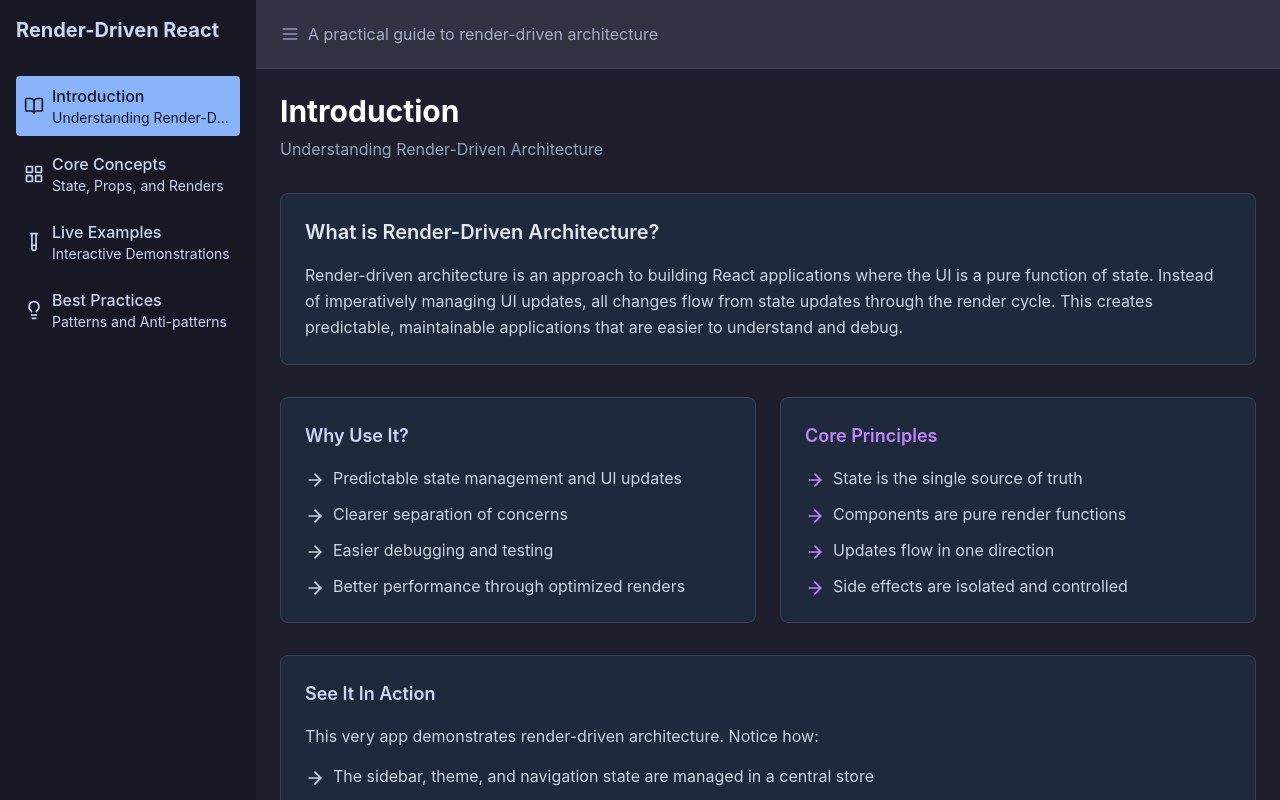
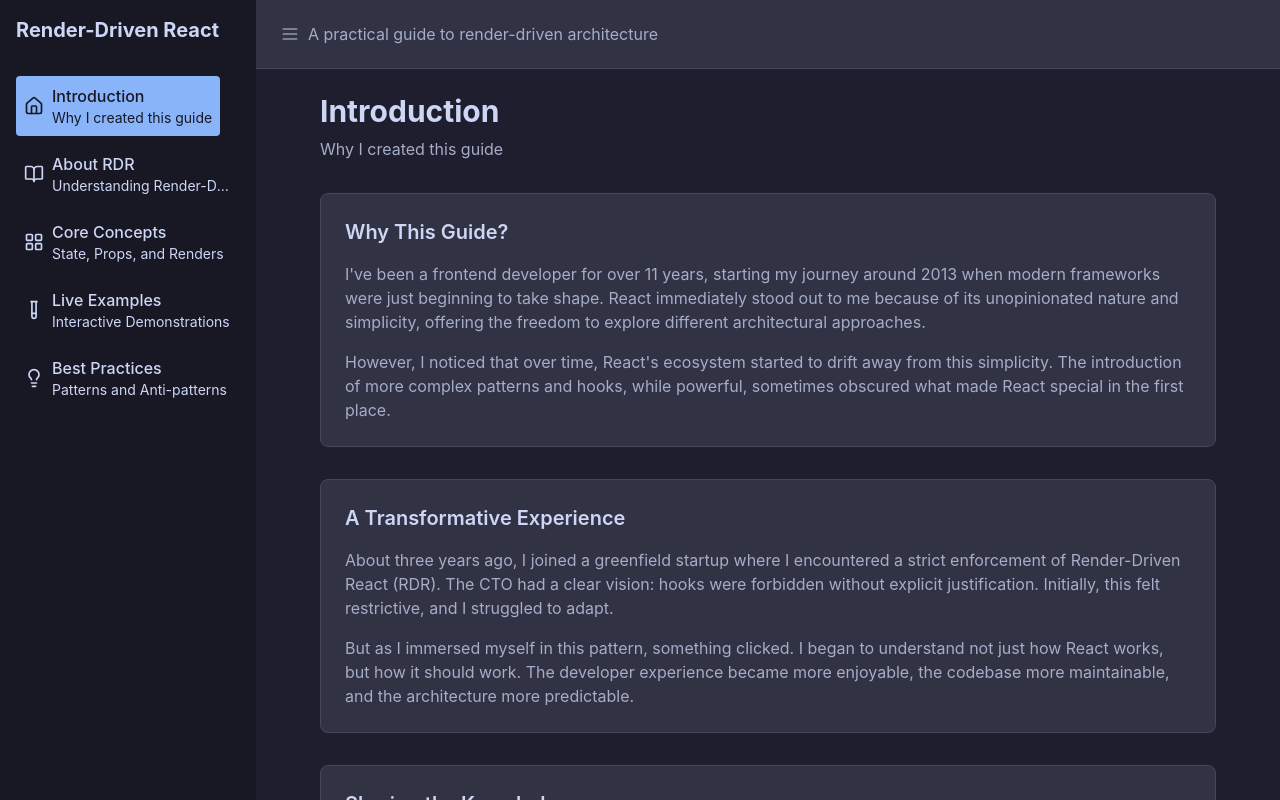
Before and after one commit to Shane-IL/render-driven-demo, a React (Vite) app: page / in a window 1280 px wide. Built offline with nearby package versions, Linux system fonts and the light colour scheme.

Commit message:
Theming and new intro

```diff
--- a/src/components/layout/Main.jsx
+++ b/src/components/layout/Main.jsx
@@ -2,6 +2,7 @@
 import { SECTIONS } from '../../constants/navigation';
 import {
   Intro,
+  About,
   CoreConcepts,
   Examples,
   BestPractices
@@ -14,6 +15,8 @@
     switch(currentSection) {
       case 'intro':
         return <Intro />;
+      case 'about':
+        return <About />;
       case 'core-concepts':
         return <CoreConcepts />;
       case 'examples':
@@ -29,12 +32,12 @@
 
   return (
     <main className="flex-1 p-6 overflow-auto">
-      <div className="max-w-5xl mx-auto">
+      <div className="max-w-4xl mx-auto">
         <div className="mb-8">
-          <h1 className="text-3xl font-bold text-white mb-2">
+          <h1 className="text-3xl font-bold text-text mb-2">
             {currentSectionData?.title}
           </h1>
-          <p className="text-slate-400">
+          <p className="text-subtext0">
             {currentSectionData?.description}
           </p>
         </div>
--- /dev/null
+++ b/src/components/sections/About.jsx
@@ -0,0 +1,81 @@
+import { ArrowRight } from 'lucide-react';
+
+const AboutSection = () => (
+  <div className="space-y-8">
+    <div className="bg-surface0 p-6 rounded-lg border border-surface1">
+      <h3 className="text-xl font-semibold text-text mb-4">
+        What is Render-Driven Architecture?
+      </h3>
+      <p className="text-subtext0 leading-relaxed">
+        Render-driven architecture is an approach to building React applications where the UI is a pure
+        function of state. Instead of imperatively managing UI updates, all changes flow from state updates
+        through the render cycle. This creates predictable, maintainable applications that are easier to
+        understand and debug.
+      </p>
+    </div>
+
+    <div className="grid md:grid-cols-2 gap-6">
+      <div className="bg-surface0 p-6 rounded-lg border border-surface1">
+        <h4 className="text-lg font-semibold text-blue mb-4">
+          Why Use It?
+        </h4>
+        <ul className="space-y-3">
+          {[
+            'Predictable state management and UI updates',
+            'Clearer separation of concerns',
+            'Easier debugging and testing',
+            'Better performance through optimized renders',
+          ].map((benefit, i) => (
+            <li key={i} className="flex text-subtext0">
+              <ArrowRight className="h-5 w-5 mr-2 text-blue shrink-0 mt-1" />
+              <span>{benefit}</span>
+            </li>
+          ))}
+        </ul>
+      </div>
+
+      <div className="bg-surface0 p-6 rounded-lg border border-surface1">
+        <h4 className="text-lg font-semibold text-mauve mb-4">
+          Core Principles
+        </h4>
+        <ul className="space-y-3">
+          {[
+            'State is the single source of truth',
+            'Components are pure render functions',
+            'Updates flow in one direction',
+            'Side effects are isolated and controlled',
+          ].map((principle, i) => (
+            <li key={i} className="flex text-subtext0">
+              <ArrowRight className="h-5 w-5 mr-2 text-mauve shrink-0 mt-1" />
+              <span>{principle}</span>
+            </li>
+          ))}
+        </ul>
+      </div>
+    </div>
+
+    <div className="bg-surface0 p-6 rounded-lg border border-surface1">
+      <h4 className="text-lg font-semibold text-green mb-4">
+        See It In Action
+      </h4>
+      <p className="text-subtext0 mb-4">
+        This very app demonstrates render-driven architecture. Notice how:
+      </p>
+      <ul className="space-y-3">
+        {[
+          'The sidebar and navigation state are managed in a central store',
+          'UI updates happen automatically when state changes',
+          'Components focus purely on rendering their data',
+          'Everything flows predictably from state → render → UI',
+        ].map((example, i) => (
+          <li key={i} className="flex text-subtext0">
+            <ArrowRight className="h-5 w-5 mr-2 text-green shrink-0 mt-1" />
+            <span>{example}</span>
+          </li>
+        ))}
+      </ul>
+    </div>
+  </div>
+);
+
+export default AboutSection;
--- a/src/components/sections/Intro.jsx
+++ b/src/components/sections/Intro.jsx
@@ -1,82 +1,60 @@
-import { ArrowRight } from 'lucide-react';
-
 const IntroSection = () => (
     <div className="space-y-8">
-    {/* Hero explanation */}
-    <div className="bg-slate-800 p-6 rounded-lg border border-slate-700">
-      <h3 className="text-xl font-semibold text-slate-200 mb-4">
-        What is Render-Driven Architecture?
+      <div className="bg-surface0 p-6 rounded-lg border border-surface1">
+        <h3 className="text-xl font-semibold text-text mb-4">
+          Why This Guide?
         </h3>
-      <p className="text-slate-300 leading-relaxed">
-        Render-driven architecture is an approach to building React applications where the UI is a pure
-        function of state. Instead of imperatively managing UI updates, all changes flow from state updates
-        through the render cycle. This creates predictable, maintainable applications that are easier to
-        understand and debug.
+        <div className="space-y-4 text-subtext0">
+          <p>
+            I've been a frontend developer for over 11 years, starting my journey around 2013
+            when modern frameworks were just beginning to take shape. React immediately stood
+            out to me because of its unopinionated nature and simplicity, offering the freedom
+            to explore different architectural approaches.
           </p>
-    </div>
-
-    {/* Key benefits */}
-    <div className="grid md:grid-cols-2 gap-6">
-      <div className="bg-slate-800 p-6 rounded-lg border border-slate-700">
-        <h4 className="text-lg font-semibold text-blue-400 mb-4">
-          Why Use It?
-        </h4>
-        <ul className="space-y-3">
-          {[
-            'Predictable state management and UI updates',
-            'Clearer separation of concerns',
-            'Easier debugging and testing',
-            'Better performance through optimized renders',
-          ].map((benefit, i) => (
-            <li key={i} className="flex text-slate-300">
-              <ArrowRight className="h-5 w-5 mr-2 text-blue-400 shrink-0 mt-1" />
-              <span>{benefit}</span>
-            </li>
-          ))}
-        </ul>
-      </div>
-
-      <div className="bg-slate-800 p-6 rounded-lg border border-slate-700">
-        <h4 className="text-lg font-semibold text-purple-400 mb-4">
-          Core Principles
-        </h4>
-        <ul className="space-y-3">
-          {[
-            'State is the single source of truth',
-            'Components are pure render functions',
-            'Updates flow in one direction',
-            'Side effects are isolated and controlled',
-          ].map((principle, i) => (
-            <li key={i} className="flex text-slate-300">
-              <ArrowRight className="h-5 w-5 mr-2 text-purple-400 shrink-0 mt-1" />
-              <span>{principle}</span>
-            </li>
-          ))}
-        </ul>
+          <p>
+            However, I noticed that over time, React's ecosystem started to drift away from
+            this simplicity. The introduction of more complex patterns and hooks, while powerful,
+            sometimes obscured what made React special in the first place.
+          </p>
         </div>
       </div>
 
-    {/* Example preview */}
-    <div className="bg-slate-800 p-6 rounded-lg border border-slate-700">
-      <h4 className="text-lg font-semibold text-green-400 mb-4">
-        See It In Action
-      </h4>
-      <p className="text-slate-300 mb-4">
-        This very app demonstrates render-driven architecture. Notice how:
+      <div className="bg-surface0 p-6 rounded-lg border border-surface1">
+        <h3 className="text-xl font-semibold text-text mb-4">
+          A Transformative Experience
+        </h3>
+        <div className="space-y-4 text-subtext0">
+          <p>
+            About three years ago, I joined a greenfield startup where I encountered a strict
+            enforcement of Render-Driven React (RDR). The CTO had a clear vision: hooks were
+            forbidden without explicit justification. Initially, this felt restrictive, and
+            I struggled to adapt.
           </p>
-      <ul className="space-y-3">
-        {[
-          'The sidebar, theme, and navigation state are managed in a central store',
-          'UI updates happen automatically when state changes',
-          'Components focus purely on rendering their data',
-          'Everything flows predictably from state → render → UI',
-        ].map((example, i) => (
-          <li key={i} className="flex text-slate-300">
-            <ArrowRight className="h-5 w-5 mr-2 text-green-400 shrink-0 mt-1" />
-            <span>{example}</span>
-          </li>
-        ))}
-      </ul>
+          <p>
+            But as I immersed myself in this pattern, something clicked. I began to understand
+            not just how React works, but how it should work. The developer experience became
+            more enjoyable, the codebase more maintainable, and the architecture more
+            predictable.
+          </p>
+        </div>
+      </div>
+
+      <div className="bg-surface0 p-6 rounded-lg border border-surface1">
+        <h3 className="text-xl font-semibold text-text mb-4">
+          Sharing the Knowledge
+        </h3>
+        <div className="space-y-4 text-subtext0">
+          <p>
+            While I recognize that RDR might not be suitable for every project, I believe
+            its principles offer valuable insights into React's core nature. Even if you
+            don't adopt RDR completely, understanding these concepts can vastly improve
+            your React development experience.
+          </p>
+          <p>
+            This guide is my attempt to share what I've learned, hoping to help others
+            discover the clarity and simplicity that RDR can bring to React development.
+          </p>
+        </div>
       </div>
     </div>
   );
--- a/src/components/sections/index.js
+++ b/src/components/sections/index.js
@@ -1,4 +1,5 @@
-export { default as Intro } from './Intro';
+export { default as About } from './About';
 export { default as CoreConcepts } from './CoreConcepts';
 export { default as Examples } from './Examples';
+export { default as Intro } from './Intro';
 export { default as BestPractices } from './BestPractices';
--- a/src/components/ui/CodeBlock.jsx
+++ b/src/components/ui/CodeBlock.jsx
@@ -1,14 +1,6 @@
-import { useAppStore } from '../../stores/appStore';
-
-export const CodeBlock = ({ children }) => {
-  const isDark = useAppStore((state) => state.theme === 'dark');
-  return (
-    <pre className={`p-4 rounded-lg border overflow-x-auto ${
-      isDark
-        ? 'bg-slate-900 border-slate-700 text-slate-300'
-        : 'bg-slate-50 border-slate-200 text-slate-700'
-    }`}>
-      <code>{children}</code>
-    </pre>
-  );
-};
+export const CodeBlock = ({ children }) => (
+  <pre className="p-4 rounded-lg bg-base
+   border border-surface text-text overflow-x-auto">
+    <code>{children}</code>
+  </pre>
+);
--- a/src/components/ui/ConceptCard.jsx
+++ b/src/components/ui/ConceptCard.jsx
@@ -1,10 +1,6 @@
-export const ConceptCard = ({ title, children }) => {
-    return (
-      <div className="p-6 rounded-lg border bg-surface0 border-surface1">
-        <h3 className="text-xl font-semibold text-text mb-4">{title}</h3>
-        <div className="text-subtext0">
-          {children}
-        </div>
-      </div>
-    );
-  };
+export const ConceptCard = ({ title, children }) => (
+  <div className="p-6 rounded-lg bg-surface0 border border-surface1">
+    <h3 className="text-xl font-semibold text-text mb-4">{title}</h3>
+    {children}
+  </div>
+);
--- a/src/components/ui/PracticeCard.jsx
+++ b/src/components/ui/PracticeCard.jsx
@@ -1,4 +1,3 @@
-import { useAppStore } from '../../stores/appStore';
 import { Check, X } from 'lucide-react';
 
 export const PracticeCard = ({
@@ -7,43 +6,37 @@
   goodExample,
   badExample,
   explanation
-}) => {
-  const isDark = useAppStore((state) => state.theme === 'dark');
-
-  return (
-    <div className={`p-6 rounded-lg border ${
-      isDark ? 'bg-slate-800 border-slate-700' : 'bg-white border-slate-200'
-    }`}>
-      <h3 className="text-xl font-semibold mb-4">{title}</h3>
-      <p className={`mb-6 ${isDark ? 'text-slate-300' : 'text-slate-600'}`}>
+}) => (
+  <div className="p-6 rounded-lg bg-surface0 border border-surface1">
+    <h3 className="text-xl font-semibold text-text mb-4">{title}</h3>
+    <p className="mb-6 text-subtext0">
       {description}
     </p>
 
     <div className="grid md:grid-cols-2 gap-4">
-        <div className={`p-4 rounded-lg ${isDark ? 'bg-red-900/20' : 'bg-red-50'}`}>
+      <div className="p-4 rounded-lg bg-base border border-surface1">
         <div className="flex items-center gap-2 mb-3">
-            <X className="text-red-500" />
-            <h4 className="font-semibold">Avoid</h4>
+          <X className="text-red" />
+          <h4 className="font-semibold text-subtext0">Avoid</h4>
         </div>
-          <pre className={`text-sm mb-3 ${isDark ? 'text-slate-300' : 'text-slate-600'}`}>
+        <pre className="text-sm mb-3 text-overlay2">
           {badExample}
         </pre>
       </div>
 
-        <div className={`p-4 rounded-lg ${isDark ? 'bg-green-900/20' : 'bg-green-50'}`}>
+      <div className="p-4 rounded-lg bg-base border border-surface1">
         <div className="flex items-center gap-2 mb-3">
-            <Check className="text-green-500" />
-            <h4 className="font-semibold">Prefer</h4>
+          <Check className="text-green" />
+          <h4 className="font-semibold text-subtext0">Prefer</h4>
         </div>
-          <pre className={`text-sm mb-3 ${isDark ? 'text-slate-300' : 'text-slate-600'}`}>
+        <pre className="text-sm mb-3 text-overlay2">
           {goodExample}
         </pre>
       </div>
     </div>
 
-      <p className={`mt-4 ${isDark ? 'text-slate-300' : 'text-slate-600'}`}>
+    <p className="mt-4 text-subtext0">
       {explanation}
     </p>
   </div>
 );
-};
--- a/src/components/ui/demos/Counters.jsx
+++ b/src/components/ui/demos/Counters.jsx
@@ -1,71 +1,48 @@
 import { useState } from 'react';
-import { useAppStore } from '../../../stores/appStore';
 import { useDemoStore } from '../../../stores/demoStore';
 
 export const BadCounter = () => {
   const [count, setCount] = useState(0);
-  const isDark = useAppStore((state) => state.theme === 'dark');
 
   return (
-    <div className={`flex items-center gap-4 p-4 rounded-lg ${
-      isDark ? 'bg-red-900/20' : 'bg-red-50'
-    }`}>
+    <div className="flex items-center gap-4 p-4 rounded-lg bg-surface0 border border-red">
       <button
         onClick={() => setCount(count - 1)}
-        className={`px-3 py-1 rounded ${
-          isDark
-            ? 'bg-slate-700 hover:bg-slate-600'
-            : 'bg-slate-200 hover:bg-slate-300'
-        }`}
+        className="px-3 py-1 bg-surface1 hover:bg-surface2 rounded"
       >
         -
       </button>
       <span className="text-xl w-8 text-center">{count}</span>
       <button
         onClick={() => setCount(count + 1)}
-        className={`px-3 py-1 rounded ${
-          isDark
-            ? 'bg-slate-700 hover:bg-slate-600'
-            : 'bg-slate-200 hover:bg-slate-300'
-        }`}
+        className="px-3 py-1 bg-surface1 hover:bg-surface2 rounded"
       >
         +
       </button>
-      <span className="text-slate-400 text-sm">Local state example</span>
+      <span className="text-overlay1 text-sm">Local state example</span>
     </div>
   );
 };
 
 export const GoodCounter = () => {
   const { count, increment, decrement } = useDemoStore();
-  const isDark = useAppStore((state) => state.theme === 'dark');
 
   return (
-    <div className={`flex items-center gap-4 p-4 rounded-lg ${
-      isDark ? 'bg-green-900/20' : 'bg-green-50'
-    }`}>
+    <div className="flex items-center gap-4 p-4 rounded-lg bg-surface0 border border-green">
       <button
         onClick={decrement}
-        className={`px-3 py-1 rounded ${
-          isDark
-            ? 'bg-slate-700 hover:bg-slate-600'
-            : 'bg-slate-200 hover:bg-slate-300'
-        }`}
+        className="px-3 py-1 bg-surface1 hover:bg-surface2 rounded"
       >
         -
       </button>
       <span className="text-xl w-8 text-center">{count}</span>
       <button
         onClick={increment}
-        className={`px-3 py-1 rounded ${
-          isDark
-            ? 'bg-slate-700 hover:bg-slate-600'
-            : 'bg-slate-200 hover:bg-slate-300'
-        }`}
+        className="px-3 py-1 bg-surface1 hover:bg-surface2 rounded"
       >
         +
       </button>
-      <span className="text-slate-400 text-sm">Store-driven example</span>
+      <span className="text-overlay1 text-sm">Store-driven example</span>
     </div>
   );
 };
--- a/src/components/ui/tasks/TaskComponents.jsx
+++ b/src/components/ui/tasks/TaskComponents.jsx
@@ -1,42 +1,32 @@
 import { useState } from 'react';
 import { Trash2, Plus, Check } from 'lucide-react';
-import { useAppStore } from '../../../stores/appStore';
 
-export const TaskItem = ({ task, onToggle, onDelete }) => {
-  const isDark = useAppStore((state) => state.theme === 'dark');
-
-  return (
-    <div className={`flex items-center gap-3 p-3 rounded ${
-      isDark ? 'bg-slate-800' : 'bg-white'
-    }`}>
+export const TaskItem = ({ task, onToggle, onDelete }) => (
+  <div className="flex items-center gap-3 p-3 rounded bg-surface0 border border-surface1">
     <button
       onClick={() => onToggle(task.id)}
       className={`h-5 w-5 rounded flex items-center justify-center ${
         task.completed
-            ? 'bg-green-500 text-white'
-            : isDark
-              ? 'border border-slate-600'
-              : 'border border-slate-300'
+          ? 'bg-green text-base'
+          : 'border border-overlay0'
       }`}
     >
       {task.completed && <Check className="h-4 w-4" />}
     </button>
-      <span className={`flex-1 ${task.completed ? 'line-through text-slate-500' : ''}`}>
+    <span className={`flex-1 ${task.completed ? 'line-through text-overlay0' : ''}`}>
       {task.title}
     </span>
     <button
       onClick={() => onDelete(task.id)}
-        className="text-red-500 hover:text-red-600"
+      className="text-red hover:text-maroon"
     >
       <Trash2 className="h-4 w-4" />
     </button>
   </div>
 );
-};
 
 export const TaskInput = ({ onAdd }) => {
   const [title, setTitle] = useState('');
-  const isDark = useAppStore((state) => state.theme === 'dark');
 
   const handleSubmit = (e) => {
     e.preventDefault();
@@ -53,15 +43,11 @@
         value={title}
         onChange={(e) => setTitle(e.target.value)}
         placeholder="Add new task..."
-        className={`flex-1 p-2 rounded ${
-          isDark
-            ? 'bg-slate-800 text-white border-slate-700'
-            : 'bg-white text-slate-900 border-slate-200'
-        } border`}
+        className="flex-1 p-2 rounded bg-surface0 border border-surface1 text-text placeholder:text-overlay0"
       />
       <button
         type="submit"
-        className="bg-blue-500 text-white p-2 rounded hover:bg-blue-600"
+        className="bg-blue text-base p-2 rounded hover:bg-sapphire"
       >
         <Plus className="h-5 w-5" />
       </button>
@@ -70,7 +56,6 @@
 };
 
 export const FilterButtons = ({ currentFilter, onFilterChange }) => {
-  const isDark = useAppStore((state) => state.theme === 'dark');
   const filters = ['all', 'active', 'completed'];
 
   return (
@@ -81,10 +66,8 @@
           onClick={() => onFilterChange(filter)}
           className={`px-3 py-1 rounded capitalize ${
             currentFilter === filter
-              ? 'bg-blue-500 text-white'
-              : isDark
-                ? 'bg-slate-800 text-slate-300 hover:bg-slate-700'
-                : 'bg-white text-slate-700 hover:bg-slate-100'
+              ? 'bg-blue text-base'
+              : 'bg-surface0 text-overlay1 hover:bg-surface1'
           }`}
         >
           {filter}
--- a/src/constants/navigation.js
+++ b/src/constants/navigation.js
@@ -1,9 +1,15 @@
-import { BookOpen, LayoutGrid, TestTube, LightbulbIcon } from 'lucide-react';
+import { BookOpen, LayoutGrid, TestTube, LightbulbIcon, Home } from 'lucide-react';
 
 export const SECTIONS = [
   {
     id: 'intro',
     title: 'Introduction',
+    icon: Home,
+    description: 'Why I created this guide'
+  },
+  {
+    id: 'about',
+    title: 'About RDR',
     icon: BookOpen,
     description: 'Understanding Render-Driven Architecture'
   },
```
Lines whose indentation alone changed are shown as unchanged.
